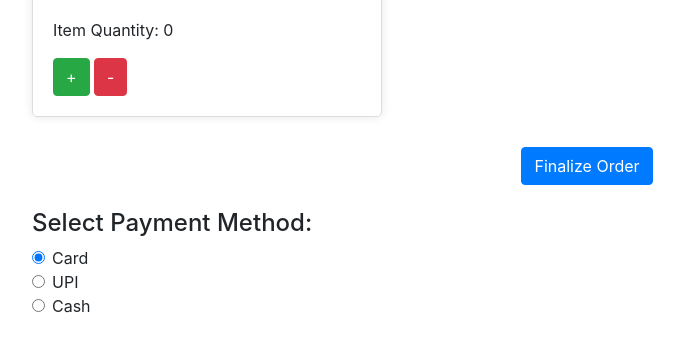
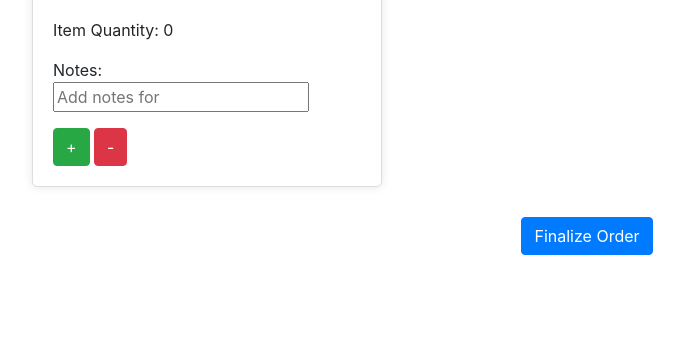
Before and after one commit to Shriyash1234/Food_Delivery_System, a Flask app: page /restaurants/1/1 in a window 1280 px wide. Shown: the part 395-747 px from the top of the page, without its empty margins (53-737 px from the left). Run offline with Flask 3, Linux system fonts and the light colour scheme; tables that the repository leaves empty or names only in its code hold one stand-in row (values such as "Sample post"); some libraries are stand-ins or nearby versions.

Commit message:
fixed menu.html

```diff
--- a/templates/customers/menu.html
+++ b/templates/customers/menu.html
@@ -42,6 +42,9 @@
             <p>
               Item Quantity: <span id="order-count-{{ food.item_id }}">0</span>
             </p>
+            <p>
+              Notes: <input type="text" id="item-notes-{{ food.item_id }}" placeholder="Add notes for {{ food.item_name }}">
+            </p>
             <button
               class="btn btn-success"
               onclick="increaseCount('{{ food.item_id }}')"
@@ -59,45 +62,9 @@
         {% endfor %}
       </div>
       <div class="text-center">
-        <button class="btn btn-primary" onclick="finalizeOrder()">
+        <button class="btn btn-primary" onclick="promptPaymentMethod()">
           Finalize Order
         </button>
-      </div>
-
-      <!-- Add this section to allow users to select payment method -->
-      <div class="payment-method-selection mt-4">
-        <h4>Select Payment Method:</h4>
-        <div class="form-check">
-          <input
-            class="form-check-input"
-            type="radio"
-            name="paymentMethod"
-            id="card"
-            value="card"
-            checked
-          />
-          <label class="form-check-label" for="card">Card</label>
-        </div>
-        <div class="form-check">
-          <input
-            class="form-check-input"
-            type="radio"
-            name="paymentMethod"
-            id="upi"
-            value="upi"
-          />
-          <label class="form-check-label" for="upi">UPI</label>
-        </div>
-        <div class="form-check">
-          <input
-            class="form-check-input"
-            type="radio"
-            name="paymentMethod"
-            id="cash"
-            value="cash"
-          />
-          <label class="form-check-label" for="cash">Cash</label>
-        </div>
       </div>
     </div>
 
@@ -123,33 +90,37 @@
           itemCounts[itemId];
       }
 
-      function finalizeOrder() {
-        // Get the selected payment method
-        const paymentMethodRadios = document.getElementsByName("paymentMethod");
-        let paymentMethod;
-        for (const radio of paymentMethodRadios) {
-          if (radio.checked) {
-            paymentMethod = radio.value;
-            break;
+      function promptPaymentMethod() {
+        const paymentMethod = prompt("Please select a payment method (cash/upi/card)");
+        if (paymentMethod) {
+          finalizeOrder(paymentMethod);
         }
       }
 
-        // Prepare the ordered_items data
+      function finalizeOrder(paymentMethod) {
+        const url = window.location.href;
+        const restId = url.split('/').pop();
+
         const orderedItems = [];
-        for (const [itemId, itemQuantity] of Object.entries(itemCounts)) {
-          if (itemQuantity > 0) {
+        for (const itemId in itemCounts) {
+          if (itemCounts[itemId] > 0) {
+            const itemNotes = document.getElementById(`item-notes-${itemId}`).value;
+            const itemPrice = parseFloat(document.querySelector(`[id^='order-count-${itemId}']`).parentNode.querySelector('p:nth-child(3)').textContent.split(': ')[1]);
             orderedItems.push({
               item_id: itemId,
-              item_quantity: itemQuantity,
-              notes: "", // You can add a field to allow users to enter notes
-                            item_price: "{{ food_items|selectattr('item_id', 'equalto', itemId)|map(attribute='item_price')|first }}",
+              item_quantity: itemCounts[itemId],
+              notes: itemNotes,
+              item_price: itemPrice
             });
           }
         }
 
-                // Redirect to the ordersummary function
-                const url = "{{ url_for('ordersummary', rest_id=restaurant_id, payment_method=paymentMethod, payment_status='Successful', ordered_items=orderedItems) }}";
-                window.location.href = url;
+        if (orderedItems.length > 0) {
+          const redirectUrl = `{{ url_for('ordersummary') }}?rest_id=${restId}&payment_method=${paymentMethod}&payment_status=Successful&ordered_items=${encodeURIComponent(JSON.stringify(orderedItems))}`;
+          window.location.href = redirectUrl;
+        } else {
+          alert("Please select at least one item to order.");
+        }
       }
     </script>
   </body>
```
Lines whose indentation alone changed are shown as unchanged.
